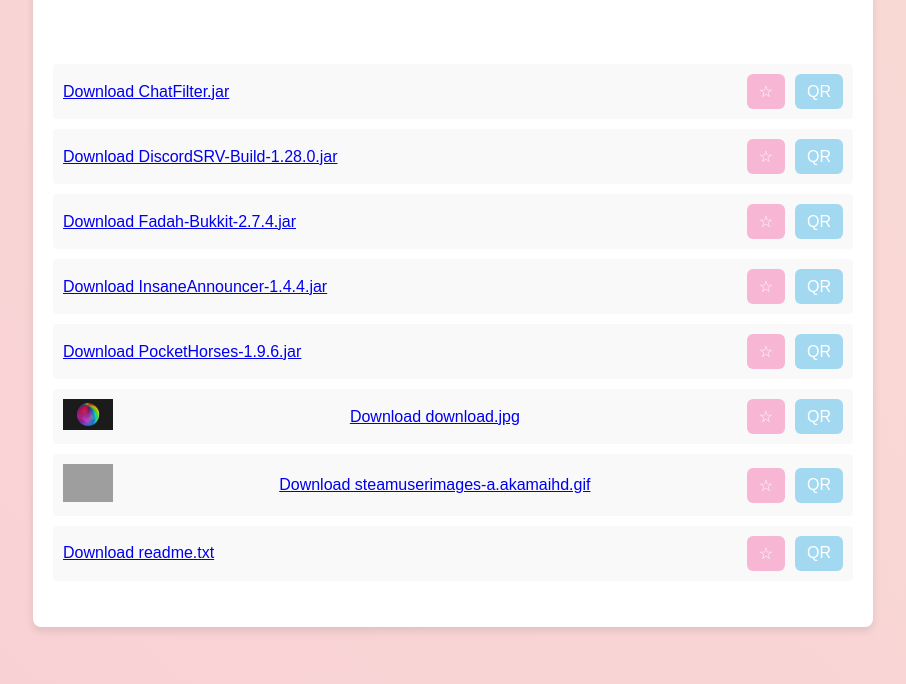
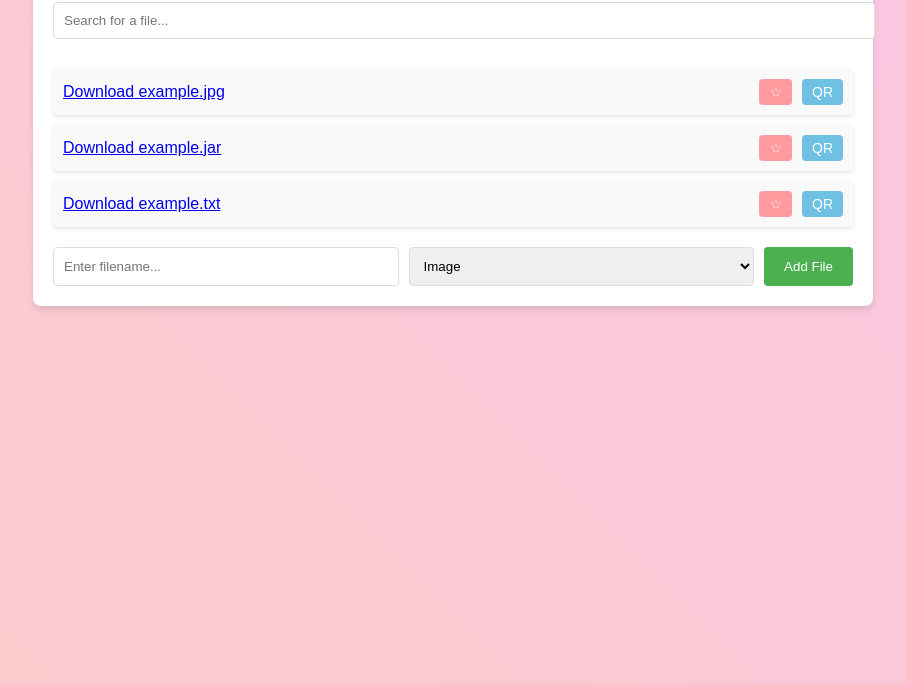
Before and after one commit to Volcar144/dowloads, a plain HTML site: page index.html in a window 1280 px wide. Shown: the part 116-800 px from the top of the page, without its empty margins (187-1093 px from the left). Drawn offline with Linux system fonts and the light colour scheme; grey boxes are pictures that could not be loaded.

Commit message:
Update index.html

```diff
--- a/index.html
+++ b/index.html
@@ -3,234 +3,223 @@
 <head>
   <meta charset="UTF-8">
   <meta name="viewport" content="width=device-width, initial-scale=1.0">
-  <title>File Downloads</title>
+  <title>Dynamic File Manager</title>
   <style>
-    /* General Styles for the page */
+    /* General Styles */
     body {
       font-family: Arial, sans-serif;
-      background: linear-gradient(45deg, #f7b7d4, #f9e3d5);
-      background-size: 400% 400%;
-      animation: gradientAnimation 15s ease infinite;
       margin: 0;
       padding: 0;
-      display: flex;
-      justify-content: center;
-      align-items: center;
-      height: 100vh;
+      background: linear-gradient(45deg, #ff9a9e, #fad0c4, #fbc2eb);
+      background-size: 400% 400%;
+      animation: gradientAnimation 10s ease infinite;
     }
 
-    /* Animation for the background gradient */
     @keyframes gradientAnimation {
       0% { background-position: 0% 50%; }
       50% { background-position: 100% 50%; }
       100% { background-position: 0% 50%; }
     }
 
-    /* Container that holds all content */
     .container {
-      width: 90%;
       max-width: 800px;
+      margin: 50px auto;
+      padding: 20px;
       background: white;
-      padding: 20px;
       border-radius: 8px;
-      box-shadow: 0 4px 8px rgba(0, 0, 0, 0.1);
-      display: flex;
-      flex-direction: column;
-      gap: 20px; /* Adds space between elements */
+      box-shadow: 0 4px 6px rgba(0, 0, 0, 0.1);
     }
 
-    /* Search bar */
+    .header {
+      text-align: center;
+      margin-bottom: 20px;
+    }
+
+    .header h1 {
+      margin: 0;
+      font-size: 24px;
+      color: #333;
+    }
+
     #search {
       width: 100%;
       padding: 10px;
       margin-bottom: 20px;
+      border: 1px solid #ddd;
       border-radius: 4px;
-      border: 1px solid #ccc;
     }
 
-    /* File List */
     #file-list {
       list-style: none;
       padding: 0;
+      margin: 0;
     }
 
     #file-list li {
+      display: flex;
+      justify-content: space-between;
+      align-items: center;
       background: #f9f9f9;
       padding: 10px;
       margin: 10px 0;
       border-radius: 4px;
-      display: flex;
-      justify-content: space-between;
-      align-items: center;
-      flex-wrap: wrap;
+      box-shadow: 0 2px 4px rgba(0, 0, 0, 0.1);
     }
 
-    /* File preview styles */
-    .file-preview img {
-      width: 50px;
-      height: auto;
-      margin-right: 10px;
-    }
-
-    /* Styling the buttons */
     .button-container {
       display: flex;
-      justify-content: flex-start;
       gap: 10px;
     }
 
     .fav-button, .qr-button {
-      padding: 8px 12px;
-      font-size: 16px;
+      padding: 5px 10px;
+      font-size: 14px;
+      border: none;
+      border-radius: 4px;
       cursor: pointer;
-      border-radius: 6px;
-      border: none;
     }
 
     .fav-button {
-      background-color: #f7b7d4;
+      background: #ff9a9e;
       color: white;
     }
 
     .fav-button:hover {
-      background-color: #f58a9c;
+      background: #ff6f91;
     }
 
     .qr-button {
-      background-color: #a2d8f0;
+      background: #6ec1e4;
       color: white;
     }
 
     .qr-button:hover {
-      background-color: #6dbbe8;
+      background: #3a99d8;
     }
 
-    /* QR Code Modal */
-    .qr-modal {
-      position: fixed;
-      top: 0;
-      left: 0;
-      width: 100%;
-      height: 100%;
-      background: rgba(0, 0, 0, 0.7);
+    #add-file-form {
       display: flex;
-      justify-content: center;
-      align-items: center;
+      flex-wrap: wrap;
+      gap: 10px;
+      margin-top: 20px;
+      justify-content: space-between;
     }
 
-    .qr-container {
-      background: white;
-      padding: 20px;
-      border-radius: 8px;
-      text-align: center;
+    #add-file-form input, #add-file-form select {
+      flex: 1;
+      padding: 10px;
+      border: 1px solid #ddd;
+      border-radius: 4px;
     }
 
-    #close-qr {
-      margin-top: 10px;
-      padding: 5px 10px;
-      cursor: pointer;
-      background: red;
+    #add-file-form button {
+      padding: 10px 20px;
+      background: #4caf50;
       color: white;
       border: none;
       border-radius: 4px;
+      cursor: pointer;
+    }
+
+    #add-file-form button:hover {
+      background: #43a047;
     }
   </style>
 </head>
 <body>
   <div class="container">
+    <div class="header">
+      <h1>Dynamic File Manager</h1>
+    </div>
     <input type="text" id="search" placeholder="Search for a file...">
     <ul id="file-list"></ul>
+    <form id="add-file-form">
+      <input type="text" id="file-name" placeholder="Enter filename..." required>
+      <select id="file-type" required>
+        <option value="image">Image</option>
+        <option value="jar">JAR</option>
+        <option value="text">Text</option>
+      </select>
+      <button type="submit">Add File</button>
+    </form>
   </div>
 
-  <!-- Include QR Code library (e.g., qrcode.min.js) -->
   <script src="https://cdn.rawgit.com/davidshimjs/qrcodejs/gh-pages/qrcode.min.js"></script>
-
   <script>
     document.addEventListener("DOMContentLoaded", () => {
-      const baseFolder = "uploads/";
       const fileList = document.getElementById("file-list");
       const searchInput = document.getElementById("search");
+      const addFileForm = document.getElementById("add-file-form");
+      const fileNameInput = document.getElementById("file-name");
+      const fileTypeSelect = document.getElementById("file-type");
 
-      // Simulate files, replace with actual file names
-      const files = {
-        jar: ["ChatFilter.jar", "DiscordSRV-Build-1.28.0.jar", "Fadah-Bukkit-2.7.4.jar", "InsaneAnnouncer-1.4.4.jar", "PocketHorses-1.9.6.jar"],
-        image: ["download.jpg", "steamuserimages-a.akamaihd.gif"],
-        text: ["readme.txt"]
-      };
+      const baseFolder = "/uploads/";
 
-      // Combine all files into a single array for easier filtering
-      const allFiles = Object.entries(files).flatMap(([type, fileArray]) =>
-        fileArray.map(file => ({ type, file }))
-      );
-
-      const favorites = JSON.parse(localStorage.getItem("favorites")) || [];
+      const files = [
+        { type: "image", file: "example.jpg" },
+        { type: "jar", file: "example.jar" },
+        { type: "text", file: "example.txt" }
+      ];
 
       // Display files
       function displayFiles(fileArray) {
-        fileList.innerHTML = ''; // Clear existing list
+        fileList.innerHTML = '';
         fileArray.forEach(({ type, file }) => {
           const listItem = document.createElement("li");
 
           const filePath = `${baseFolder}${type}/${file}`;
 
-          // Create the download link
+          // Create download link
           const link = document.createElement("a");
           link.href = filePath;
           link.download = file;
           link.textContent = `Download ${file}`;
 
-          // Create the favorite button
+          // Create favorite button
           const favButton = document.createElement("button");
-          favButton.textContent = favorites.includes(file) ? "★" : "☆"; // Star if favorited
-          favButton.title = "Add to favorites";
+          favButton.textContent = "☆";
           favButton.classList.add("fav-button");
-          favButton.addEventListener("click", () => toggleFavorite(file, favButton));
+          favButton.addEventListener("click", () => alert(`Added ${file} to favorites.`));
 
-          // Create the QR code button
+          // Create QR button
           const qrButton = document.createElement("button");
           qrButton.textContent = "QR";
-          qrButton.title = "Generate QR Code";
           qrButton.classList.add("qr-button");
           qrButton.addEventListener("click", () => generateQRCode(filePath));
 
-          // Add file preview for images
-          if (type === 'image') {
-            const preview = document.createElement("div");
-            preview.classList.add("file-preview");
-            const img = document.createElement("img");
-            img.src = filePath;
-            img.alt = file;
-            preview.appendChild(img);
-            listItem.appendChild(preview);
-          }
-
-          listItem.appendChild(link);
-
-          // Add buttons inside a container for better alignment
+          // Add buttons to container
           const buttonContainer = document.createElement("div");
           buttonContainer.classList.add("button-container");
           buttonContainer.appendChild(favButton);
           buttonContainer.appendChild(qrButton);
+
+          // Append elements
+          listItem.appendChild(link);
           listItem.appendChild(buttonContainer);
-
           fileList.appendChild(listItem);
         });
       }
 
-      // Function to toggle favorites
-      function toggleFavorite(file, button) {
-        const index = favorites.indexOf(file);
-        if (index > -1) {
-          favorites.splice(index, 1);
-          button.textContent = "☆";
-        } else {
-          favorites.push(file);
-          button.textContent = "★";
-        }
-        localStorage.setItem("favorites", JSON.stringify(favorites));
-      }
+      // Add file
+      addFileForm.addEventListener("submit", (e) => {
+        e.preventDefault();
+        const newFile = {
+          type: fileTypeSelect.value,
+          file: fileNameInput.value
+        };
+        files.push(newFile);
+        displayFiles(files);
+        fileNameInput.value = '';
+      });
 
-      // Function to generate QR Code
+      // Search files
+      searchInput.addEventListener("input", (e) => {
+        const query = e.target.value.toLowerCase();
+        const filteredFiles = files.filter(({ file }) => file.toLowerCase().includes(query));
+        displayFiles(filteredFiles);
+      });
+
+      // Generate QR Code
       function generateQRCode(url) {
         const qrModal = document.createElement("div");
         qrModal.classList.add("qr-modal");
@@ -242,35 +231,17 @@
         `;
         document.body.appendChild(qrModal);
 
-        // Generate the QR Code
         const qrCode = new QRCode(document.getElementById("qr-code"), {
           text: url,
           width: 200,
           height: 200
         });
 
-        // Close button functionality
-        document.getElementById("close-qr").addEventListener("click", () => {
-          qrModal.remove();
-        });
+        document.getElementById("close-qr").addEventListener("click", () => qrModal.remove());
       }
 
-      // Function to filter files based on search
-      function filterFiles(query) {
-        const filteredFiles = allFiles.filter(({ file }) =>
-          file.toLowerCase().includes(query.toLowerCase())
-        );
-        displayFiles(filteredFiles);
-      }
-
-      // Event listener for search input
-      searchInput.addEventListener("input", function () {
-        const query = searchInput.value;
-        filterFiles(query);
-      });
-
-      // Initially display all files
-      displayFiles(allFiles);
+      // Initial display
+      displayFiles(files);
     });
   </script>
 </body>
```
